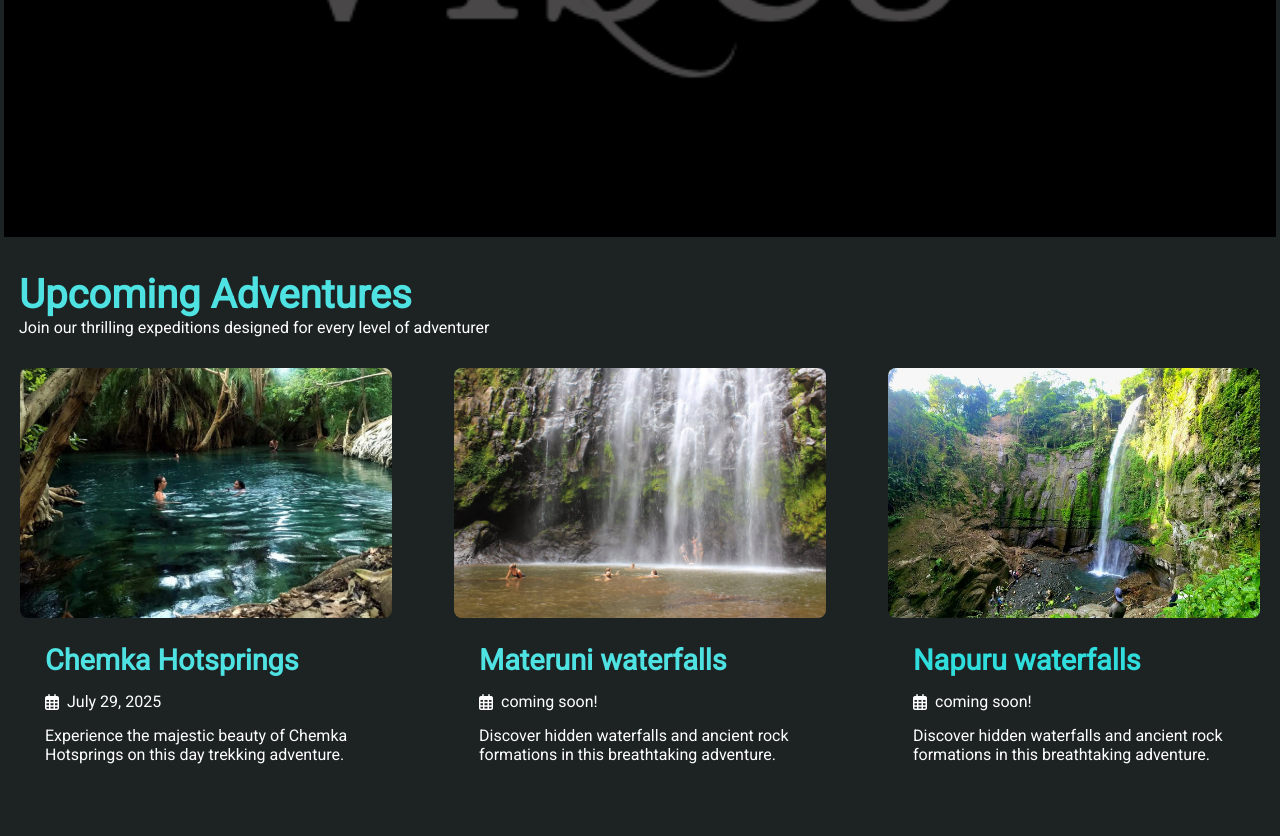
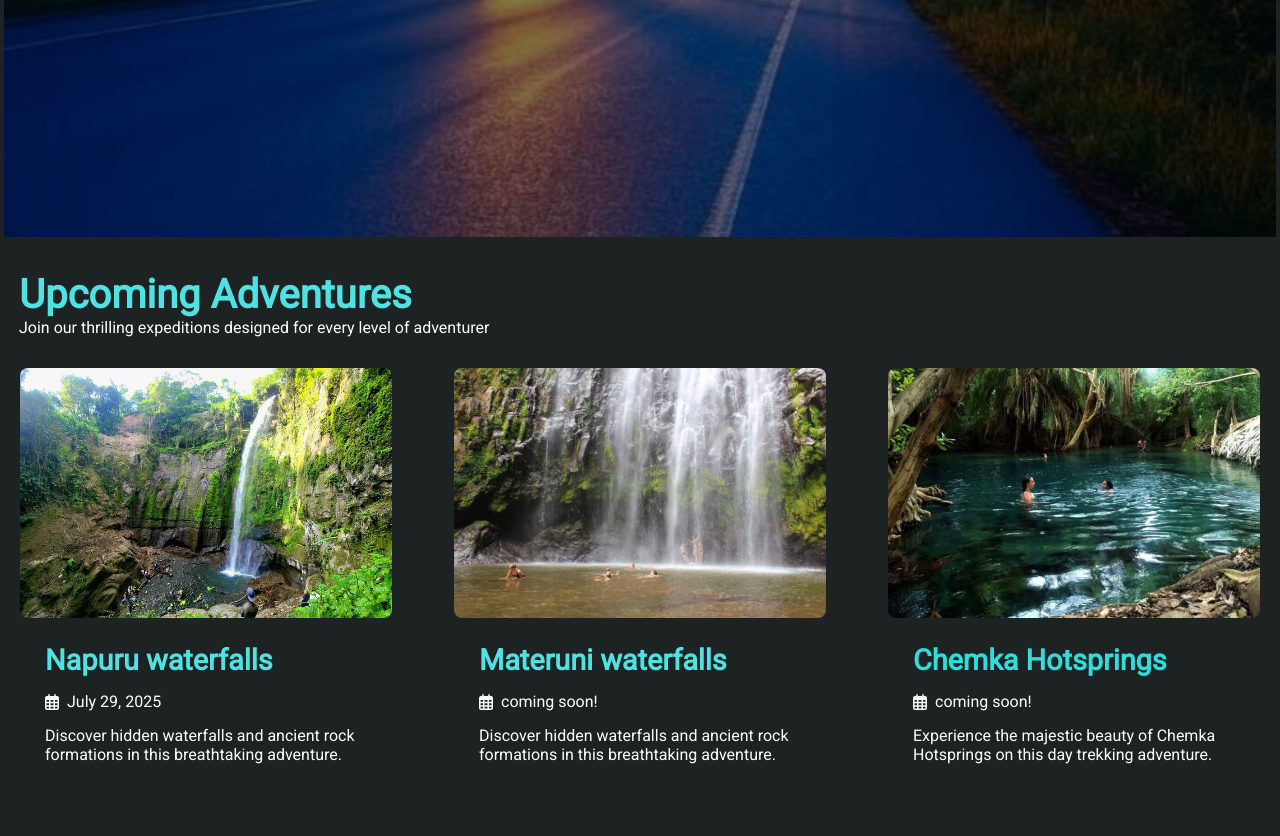
Before and after one commit to Jimmyforever101/EscapVibes, a plain HTML site: page index.html in a window 1280 px wide. Shown: the part 464-1300 px from the top of the page. Drawn offline with Linux system fonts and the light colour scheme.

Commit message:
Refactor code structure for improved readability and maintainability

```diff
--- a/index.html
+++ b/index.html
@@ -27,7 +27,7 @@
         </div>
     </header><br><br><br>
     <!-- Hero Section with Background Image -->
-    <section class="hero-section" style="background-image: url('assets/img/log.png');">
+    <section class="hero-section" style="background-image: url('assets/img/hero3.jpg');">
         <div class="container">
             <h1>EscapVibes</h1>
             <p>Discover amazing destinations and create unforgettable memories</p><br>
@@ -47,15 +47,15 @@
             <div class="events-grid">
                 <div class="event-card">
                     <div class="event-img">
-                        <img src="assets/img/Chemka.jpg" alt="Mountain Trekking">
+                        <img src="assets/img/napuru.jpg" alt="waterfalls">
                     </div>
                     <div class="event-content">
-                        <h3 style="color: rgb(79, 226, 226);">Chemka Hotsprings</h3>
+                        <h3 style="color: rgb(79, 226, 226);">Napuru waterfalls</h3>
                         <div class="date">
                             <i class="far fa-calendar-alt"></i>
                             <span>July 29, 2025</span>
                         </div>
-                        <p>Experience the majestic beauty of Chemka Hotsprings on this day trekking adventure.</p>
+                        <p>Discover hidden waterfalls and ancient rock formations in this breathtaking adventure.</p>
 
                     </div>
                 </div>
@@ -75,15 +75,15 @@
                 </div>
                 <div class="event-card">
                     <div class="event-img">
-                        <img src="assets/img/napuru.jpg" alt="Kayaking Expedition">
+                        <img src="assets/img/Chemka.jpg" alt="Kayaking Expedition">
                     </div>
                     <div class="event-content">
-                        <h3 style="color: rgb(47, 221, 221);">Napuru waterfalls</h3>
+                        <h3 style="color: rgb(47, 221, 221);">Chemka Hotsprings</h3>
                         <div class="date">
                             <i class="far fa-calendar-alt"></i>
                             <span>coming soon!</span>
                         </div>
-                        <p>Discover hidden waterfalls and ancient rock formations in this breathtaking adventure.</p>
+                        <p>Experience the majestic beauty of Chemka Hotsprings on this day trekking adventure.</p>
 
                     </div>
                 </div>
```
Also changed, not shown: assets/img/hero.jpg (added), assets/img/hero1.jpg (added), assets/img/hero2.jpg (added), assets/img/hero3.jpg (added).
